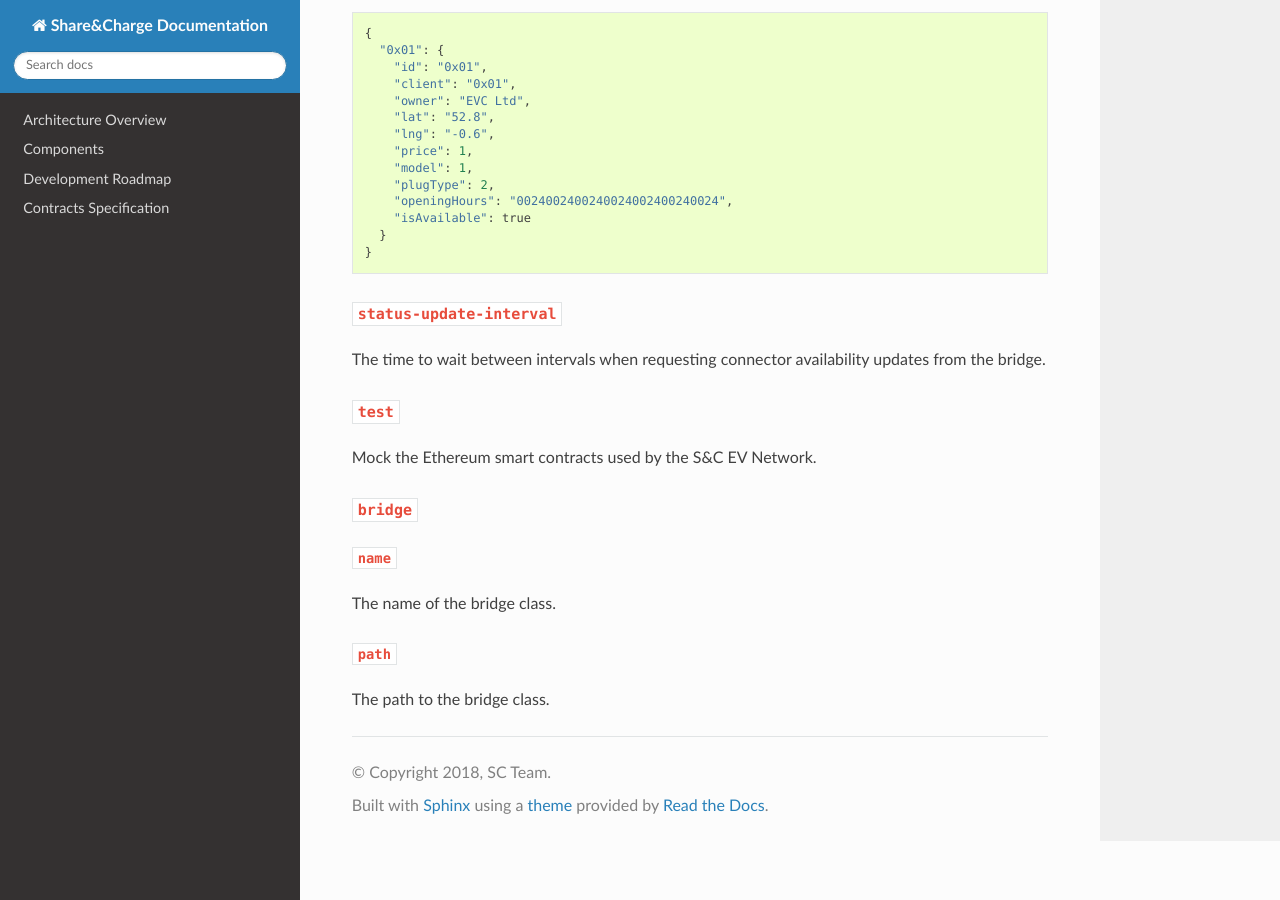
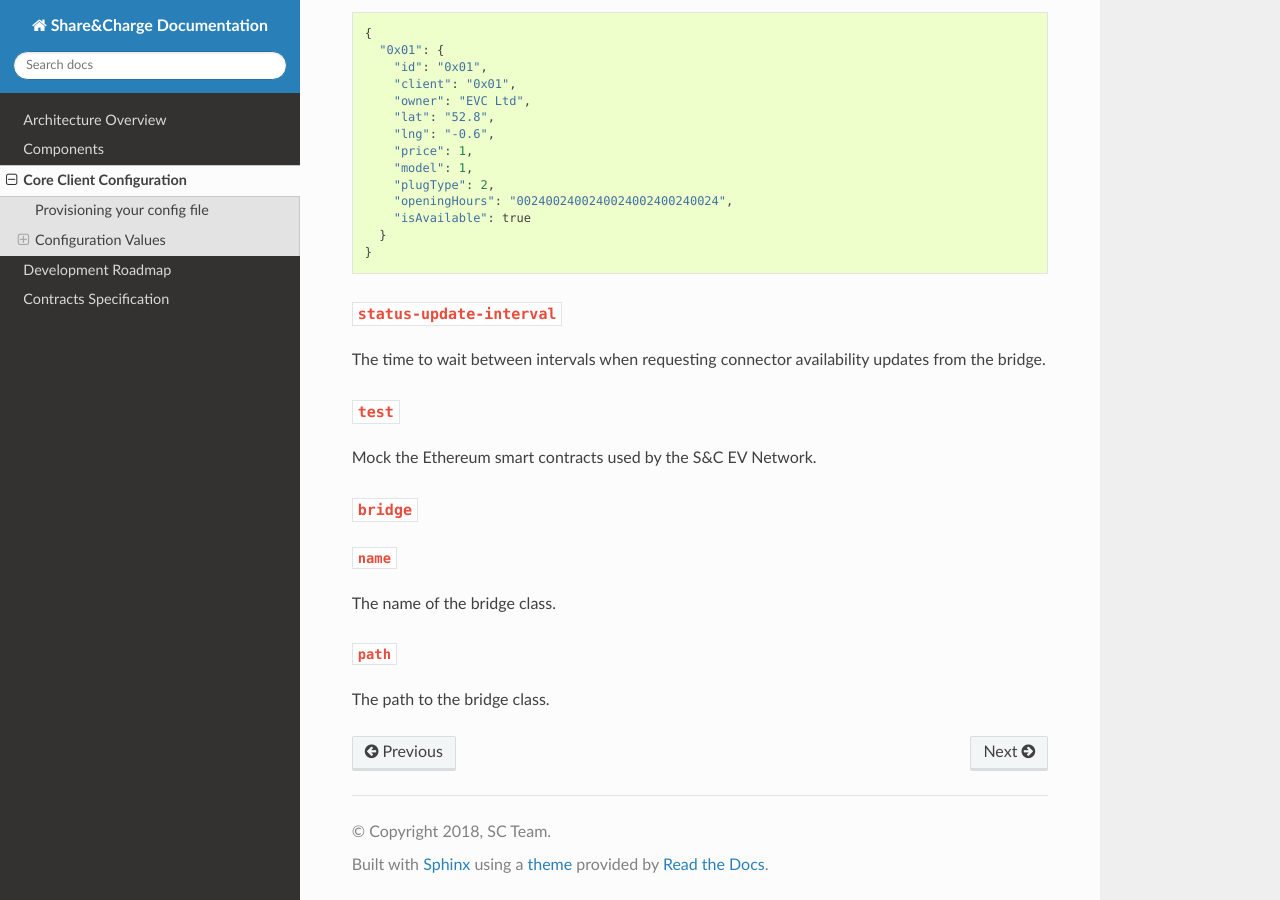
Before and after one commit to shareandcharge/sharecharge-documentation, a Sphinx documentation site: the page built from docs/arch/client-configuration.rst, in a window 1280 px wide and 900 px high, scrolled down 1182 px. Built offline with Sphinx 7.4.7 and the Read the Docs theme 2.0.0, drawn with Linux system fonts in a browser that asks for light colours.

Commit message:
add client config to index

```diff
--- a/docs/index.rst
+++ b/docs/index.rst
@@ -22,5 +22,6 @@ Contents
 
    arch/overview.rst
    arch/components.rst
+   arch/client-configuration.rst
    project-mgmt/dev-roadmap.rst
    contracts/contracts-specification.rst
```
Also changed, not shown: docs/arch/client-configuration.rst (renamed from docs/arch/client_configuration.rst).
